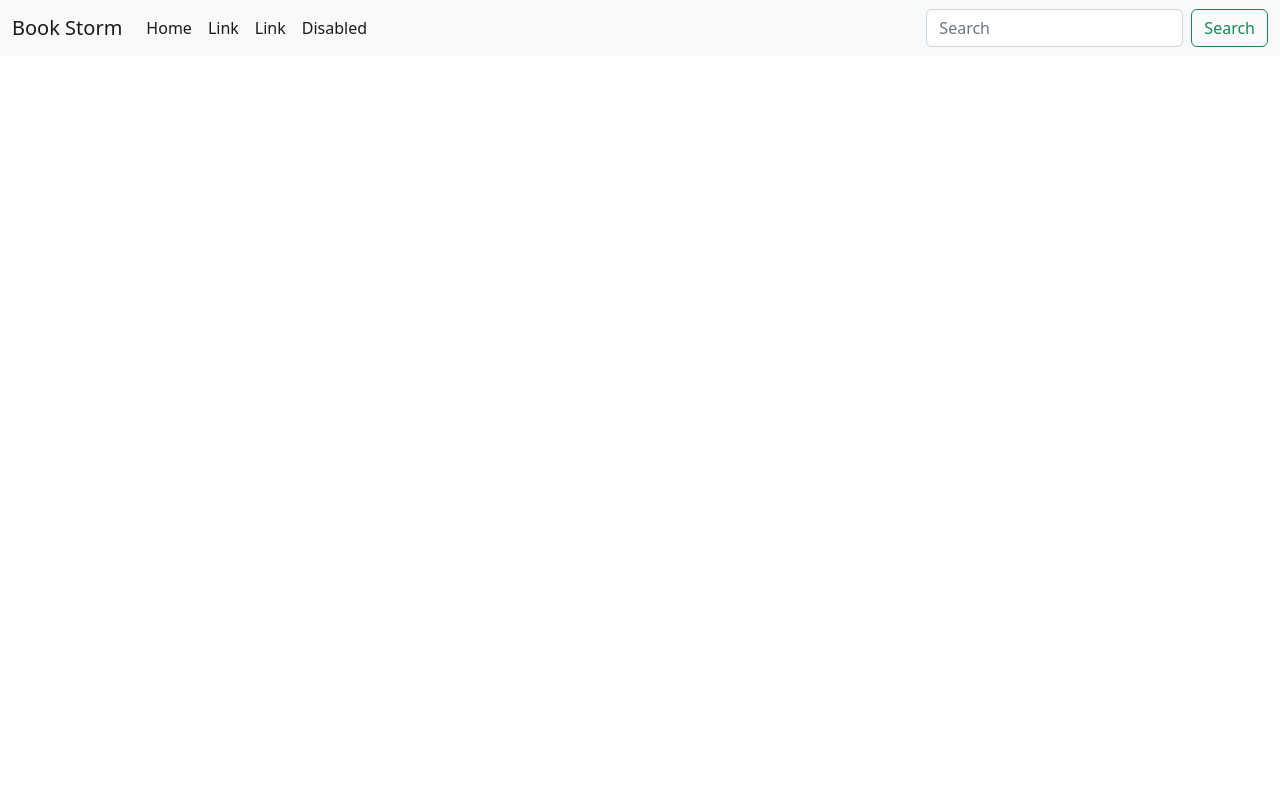
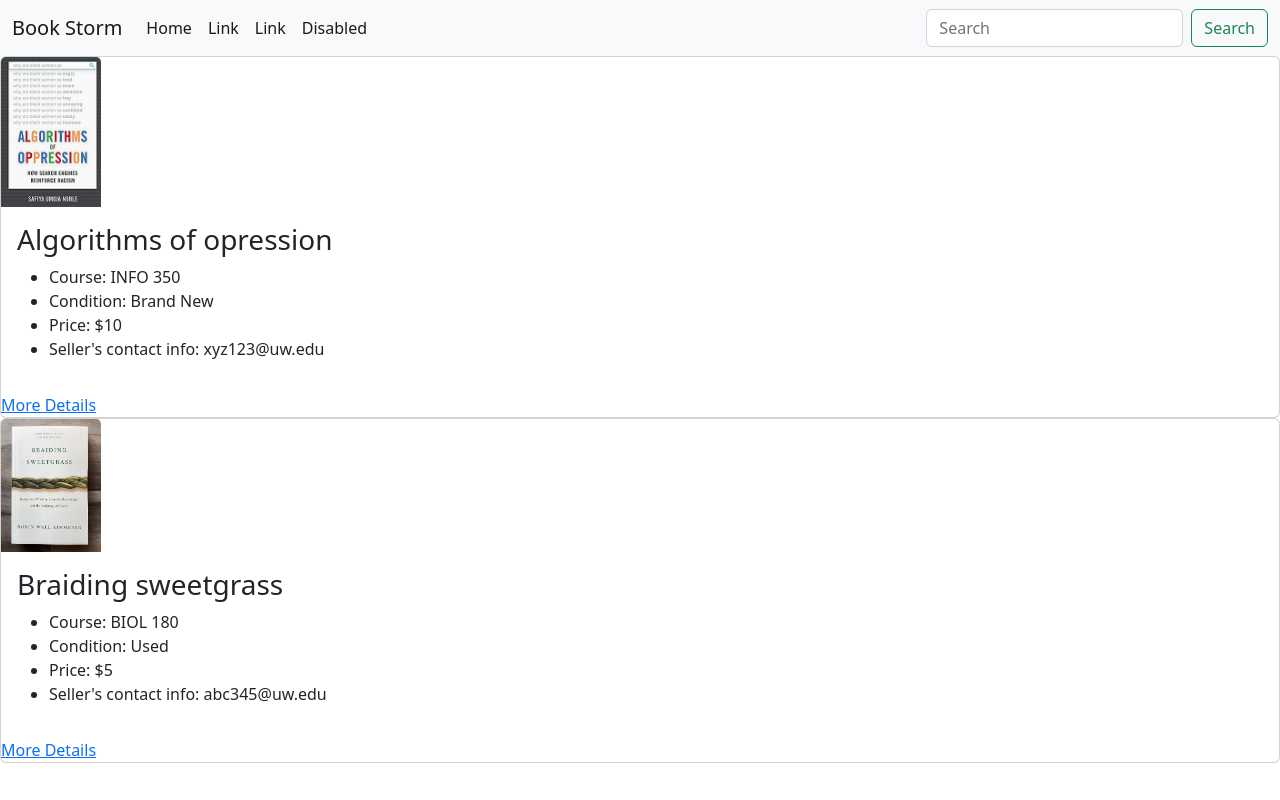
Before and after one commit to chocoloe/book-thrift-site, a React (Create React App) app: page / in a window 1280 px wide. Built offline with nearby package versions, Linux system fonts and the light colour scheme.

Commit message:
set up router, included detailPage component

```diff
--- a/package.json
+++ b/package.json
@@ -9,6 +9,7 @@
     "bootstrap": "^5.2.0",
     "react": "^18.2.0",
     "react-dom": "^18.2.0",
+    "react-router-dom": "^6.3.0",
     "react-scripts": "5.0.1",
     "web-vitals": "^2.1.4"
   },
--- a/public/index.html
+++ b/public/index.html
@@ -5,39 +5,10 @@
     <link rel="icon" href="%PUBLIC_URL%/favicon.ico" />
     <meta name="viewport" content="width=device-width, initial-scale=1" />
     <meta name="theme-color" content="#000000" />
-    <meta
-      name="description"
-      content="Web site created using create-react-app"
-    />
-    <link rel="apple-touch-icon" href="%PUBLIC_URL%/logo192.png" />
-    <!--
-      manifest.json provides metadata used when your web app is installed on a
-      user's mobile device or desktop. See https://developers.google.com/web/fundamentals/web-app-manifest/
-    -->
-    <link rel="manifest" href="%PUBLIC_URL%/manifest.json" />
-    <!--
-      Notice the use of %PUBLIC_URL% in the tags above.
-      It will be replaced with the URL of the `public` folder during the build.
-      Only files inside the `public` folder can be referenced from the HTML.
-
-      Unlike "/favicon.ico" or "favicon.ico", "%PUBLIC_URL%/favicon.ico" will
-      work correctly both with client-side routing and a non-root public URL.
-      Learn how to configure a non-root public URL by running `npm run build`.
-    -->
-    <title>React App</title>
+    <title>Book Storm</title>
   </head>
   <body>
     <noscript>You need to enable JavaScript to run this app.</noscript>
     <div id="root"></div>
-    <!--
-      This HTML file is a template.
-      If you open it directly in the browser, you will see an empty page.
-
-      You can add webfonts, meta tags, or analytics to this file.
-      The build step will place the bundled scripts into the <body> tag.
-
-      To begin the development, run `npm start` or `yarn start`.
-      To create a production bundle, use `npm run build` or `yarn build`.
-    -->
   </body>
 </html>
--- a/src/components/App.js
+++ b/src/components/App.js
@@ -1,12 +1,39 @@
 import { React } from 'react';
+import { Route, Routes, BrowserRouter, Link, useLocation } from 'react-router-dom';
 import NavBar from './NavBar';
+import { BookGrid } from './BookGrid';
 
-function App(props) {
+function HomePage({ books }) {
     return (
         <>
             <NavBar />
+            <BookGrid books={books} />
         </>
     );
 }
 
+function DetailPage() {
+    const location = useLocation();
+    const { book } = location.state;
+    return (
+        <>
+            <p>{book.name}</p>
+            <p>{book.course}</p>
+            <p>{book.price}</p>
+            <Link to="/">Go Back</Link>
+        </>
+    );
+}
+
+function App({ books }) {
+    return (
+        <BrowserRouter>
+            <Routes>
+                <Route path='/' element={<HomePage books={books} />} />
+                <Route path='/detail' element={<DetailPage/>} />
+            </Routes>
+        </BrowserRouter>
+    );
+}
+
 export default App;
--- a/src/components/NavBar.js
+++ b/src/components/NavBar.js
@@ -1,4 +1,5 @@
 import { React } from 'react';
+import { Link } from 'react-router-dom';
 
 function NavBar(props) {
 
--- a/src/components/bookGrid.js
+++ b/src/components/bookGrid.js
@@ -1,7 +1,29 @@
 import { React } from 'react';
+import { Link } from 'react-router-dom';
 
-function bookGrid(props) {
-    return (
-
+export function BookCard({ book }) {
+    return(
+        <div className="card">
+            <img className="card-img-top card-c" src={book.img} alt={book.name} />
+            <div className="card-body">
+              <h3 className="card-title">{book.name}</h3>
+              <ul>
+                <li className="card-text">{`Course: ${book.course}`}</li>
+                <li className="card-text">{`Condition: ${book.condition}`}</li>
+                <li className="card-text">{`Price: ${book.price}`}</li>
+                <li className="card-text">{`Seller's contact info: ${book.contact}`}</li>
+              </ul>
+            </div>
+            <Link to='/detail' state={{ book: book }}>More Details</Link>
+        </div>
     );
 }
+
+export function BookGrid({ books }) {
+    let bookArray = books.map(book => <BookCard key={book.name} book={book} />)
+    return (
+        <>
+        { bookArray }
+        </>
+    );
+}
--- /dev/null
+++ b/src/css/mainPage.css
@@ -0,0 +1,3 @@
+.card-c {
+    max-width: 100px;
+}
--- a/src/data/example-books.json
+++ b/src/data/example-books.json
@@ -2,56 +2,21 @@
     {
         "name": "Algorithms of opression",
         "course": "INFO 350",
-        "Condition": "Brand New",
-        "Price": "$10",
-        "Contact": "xyz123@uw.edu",
-        "Location": "U-district"
+        "img": "/img/algorithms-oppression.jpg",
+        "condition": "Brand New",
+        "price": "$10",
+        "contact": "xyz123@uw.edu",
+        "location": "U-district"
     },
 
     {
         "name": "Braiding sweetgrass",
         "course": "BIOL 180",
-        "Condition": "Used",
-        "Price": "$5",
-        "Contact": "abc345@uw.edu",
-        "Location": "Capitol Hill"
-    },
-
-    {
-        "name": "Data feminism",
-        "course": "CHID 250",
-        "Condition": "Used",
-        "Price": "$12",
-        "Contact": "ann5523@uw.edu",
-        "Location": "U-district"
-    },
-
-    {
-        "name": "Don't make me think",
-        "course": "INFO 360",
-        "Condition": "Brand New",
-        "Price": "$20",
-        "Contact": "chili666@uw.edu",
-        "Location": "U-district"
-    },
-
-    {
-        "name": "Head First: HTML and CSS",
-        "course": "CSE 153",
-        "Condition": "Used",
-        "Price": "$5",
-        "Contact": "will88@uw.edu",
-        "Location": "shoreline"
-    },
-
-    {
-        "name": "Learning web desing",
-        "course": "INFO 330",
-        "Condition": "Brand New",
-        "Price": "$8",
-        "Contact": "weifeng@uw.edu",
-        "Location": "U-district"
+        "img": "/img/braiding-sweetgrass.jpg",
+        "condition": "Used",
+        "price": "$5",
+        "contact": "abc345@uw.edu",
+        "location": "Capitol Hill"
     }
 
-
 ]
--- a/src/index.js
+++ b/src/index.js
@@ -1,12 +1,14 @@
 import 'bootstrap/dist/css/bootstrap.css';
+import 'bootstrap/dist/js/bootstrap';
+import './css/mainPage.css'
 import React from 'react';
 import ReactDOM from 'react-dom/client';
-import bookData from './data/example-books.json';
+import oldBooks from './data/example-books.json';
 import App from './components/App';
 
 const root = ReactDOM.createRoot(document.getElementById('root'));
 root.render(
   <React.StrictMode>
-    <App />
+    <App books={oldBooks} />
   </React.StrictMode>
 );
```
Also changed, not shown: 1 other file (tests, documents, lock files or other folders).
